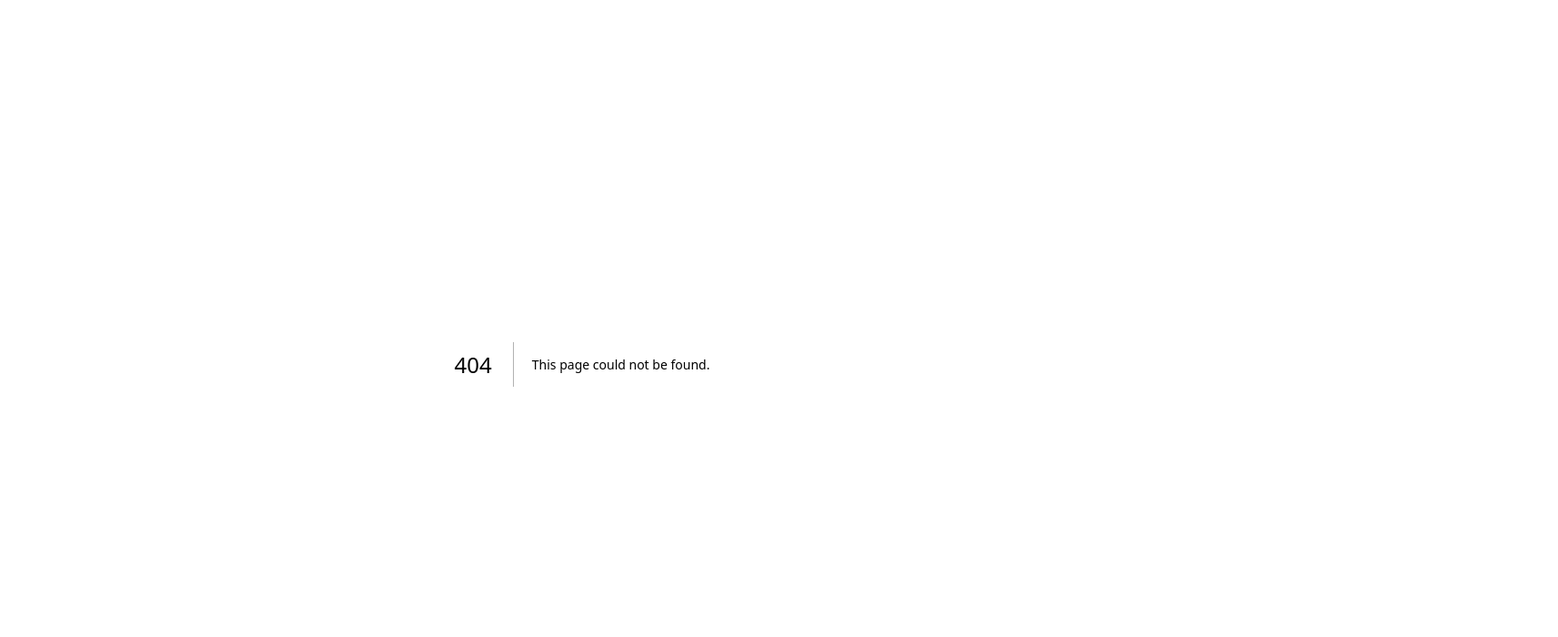
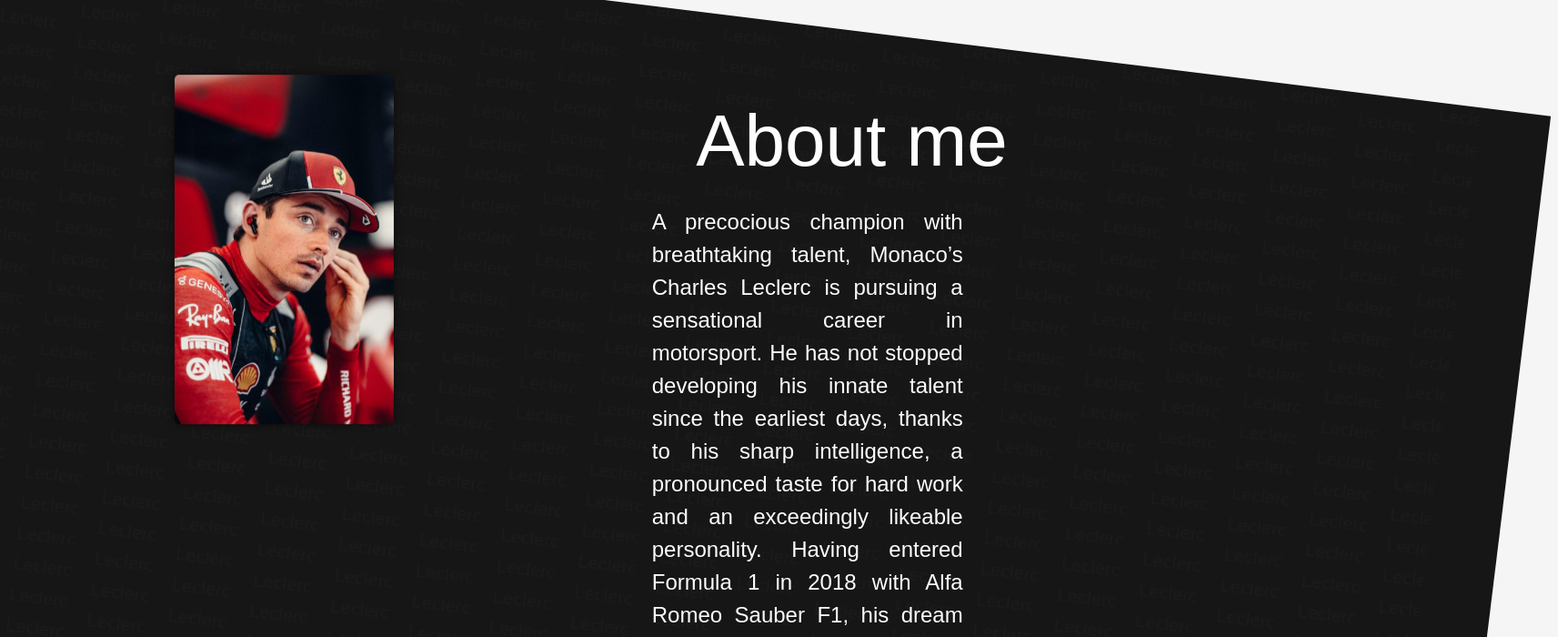
Before and after one commit to diego249/leclerc-project-responsive, a Next.js app in the folder leclerc-project-responsive-app/: page /aboutme in a window 1280 px wide. Before the commit this address had no page. Shown: the top 700 px of the page at 91% size, 1713 px wide, since content can reach past the window. Built offline with nearby package versions, Linux system fonts and the light colour scheme.

Commit message:
First about me section commit

```diff
--- /dev/null
+++ b/leclerc-project-responsive-app/app/aboutme/page.jsx
@@ -0,0 +1,75 @@
+"use client";
+
+// components/Hero.js
+import { React, useState, useEffect } from 'react';
+import { motion, useAnimation } from 'framer-motion';
+import { useInView } from 'react-intersection-observer';
+
+const Aboutme = () => {
+
+  const controls = useAnimation();
+  const [ref, inView] = useInView();
+
+  useEffect(() => {
+    if (inView) {
+      controls.start('visible');
+    } else {
+      controls.start('hidden');
+    }
+  }, [controls, inView]);
+
+  return (
+    <div style={{ height: '100vh' }}>
+      <div className='rotatedRectangle'>
+          <motion.img
+            ref={ref}
+            initial="hidden"
+            animate={controls}
+            variants={{
+              visible: { opacity: 1, y: 0, rotate: -7 },
+              hidden: { opacity: 0, y: 30, rotate: -7 },
+            }}
+            transition={{ duration: 0.3, delay: 0.3 }}
+            src="/lec_who.png"
+            alt="Imagen"
+            className="image-whoami"
+            style={{
+              boxShadow: '0 0 10px rgba(0, 0, 0, 0.5)',
+              borderRadius: '5px' }}
+             />
+          <div className='text-whoami font-general'>
+              <motion.h1
+                ref={ref}
+                initial="hidden"
+                animate={controls}
+                variants={{
+                  visible: { opacity: 1, y: 0, rotate: -7 },
+                  hidden: { opacity: 0, y: 30, rotate: -7 },
+                }}
+                transition={{ duration: 0.3, delay: 0.3 }}
+                style={{ color: "#FDFDFD", fontSize: "5rem" }}>About me
+              </motion.h1>
+              <motion.p
+                ref={ref}
+                initial="hidden"
+                animate={controls}
+                variants={{
+                  visible: { opacity: 1, y: 0, rotate: -7 },
+                  hidden: { opacity: 0, y: 30, rotate: -7 },
+                }}
+                transition={{ duration: 0.3, delay: 0.6 }}
+                style={{ color: "#FDFDFD", fontSize: "1.5rem" }}>
+                  A precocious champion with breathtaking talent,
+                  Monaco’s Charles Leclerc is pursuing a sensational career in motorsport.
+                  He has not stopped developing his innate talent since the earliest days,
+                  thanks to his sharp intelligence, a pronounced taste for hard work and an exceedingly likeable personality.
+                  Having entered Formula 1 in 2018 with Alfa Romeo Sauber F1,
+                  his dream continued in 2019 inside the prestigious Scuderia Ferrari alongside four-time World Champion Sebastian Vettel.
+              </motion.p>
+          </div>
+      </div>
+    </div>
+    );
+  };
+
+  export default Aboutme;
--- a/leclerc-project-responsive-app/app/globals.css
+++ b/leclerc-project-responsive-app/app/globals.css
@@ -8,6 +8,7 @@ body {
   background-color: #F5F5F5;
   margin-left: 10%;
   margin-right: 10%;
+  overflow-x: hidden;
 }
 
 /* Setear fuente */
@@ -39,12 +40,14 @@ body {
   font-family: 'Exo 2', sans-serif;
   font-weight: 400;
   color: #A30016;
+  font-size: 4.5vw;
 }
 
 .title-formula {
   font-family: 'Exo 2', sans-serif;
   font-weight: 400;
   color: #161616;
+  font-size: 4.5vw;
 }
 
 .title-charles {
@@ -58,3 +61,41 @@ body {
   font-family: 'Exo 2', sans-serif;
   font-weight: 400;
 }
+
+/* About me */
+.rotatedRectangle {
+  position: relative;
+  margin-left: -50%;
+  width: 200%;
+  height: 100%;
+  background-color: #161616;
+  transform: rotate(7deg);
+  background-image: url('./../public/lec_letters.png');
+  background-position: center;
+  background-repeat: no-repeat;
+  display: flex;
+}
+
+.image-whoami {
+  margin-left: 27.5%;
+  margin-top: 6%;
+  width: 30vw;
+  height: 30vw;
+  transform: rotate(-7deg);
+  box-shadow: '0 0 10px rgba(0, 0, 0, 0.5)',
+}
+
+.text-whoami h1 {
+  text-align: left;
+  margin-top: 2%;
+  margin-left: 25%;
+  transform: rotate(-7deg);
+}
+
+.text-whoami p {
+  text-align: justify;
+  margin-top: 4%;
+  margin-left: 25%;
+  width: 27.5%;
+  transform: rotate(-7deg);
+}
--- a/leclerc-project-responsive-app/app/hero/page.jsx
+++ b/leclerc-project-responsive-app/app/hero/page.jsx
@@ -21,12 +21,12 @@ const Hero = () => {
 
   return (
     <div style={{ height: '100vh' }}>
-      <div className="text-white p-8" style={{ position: 'absolute', top: '50%', left: '10%', transform: 'translate(0%, -50%)' }}>
+      <div className="text-white p-8" style={{ position: 'absolute', top: '25vw', left: '10%', transform: 'translate(0%, -50%)' }}>
         {/* Cartel con opacidad detrás de los h1 */}
         <div
           className="absolute flex items-center"
           style={{
-            top: '50%',
+            top: '12.5vw',
             left: '5%',
             transform: 'translate(0%, -50%)',
             zIndex: -1, // Coloca el cartel detrás de los h1
@@ -66,8 +66,7 @@ const Hero = () => {
             visible: { opacity: 1, x: 0 },
             hidden: { opacity: 0, x: 30 },
           }}
-          transition={{ duration: 0.3 }}
-          className="text-8xl">
+          transition={{ duration: 0.3 }}>
           <span className='title-ferrari'>FERRARI</span>
         </motion.h1>
         <motion.h1
@@ -78,8 +77,7 @@ const Hero = () => {
             visible: { opacity: 1, x: 0 },
             hidden: { opacity: 0, x: 30 },
           }}
-          transition={{ duration: 0.3, delay: 0.15 }}
-          className="text-8xl">
+          transition={{ duration: 0.3, delay: 0.15 }}>
           <span className='title-formula'>Formula One</span>
         </motion.h1>
         <motion.h1
@@ -90,12 +88,11 @@ const Hero = () => {
             visible: { opacity: 1, x: 0 },
             hidden: { opacity: 0, x: 30 },
           }}
-          transition={{ duration: 0.3, delay: 0.3 }}
-          className="text-8xl">
+          transition={{ duration: 0.3, delay: 0.3 }}>
           <span className='title-formula'>Driver</span>
         </motion.h1>
       </div>
-      <div style={{ position: 'absolute', top: '15%', left: '52.5%' }}>
+      <div style={{ position: 'absolute', top: '10vw', left: '52.5%' }}>
         <ImageStack />
       </div>
     </div>
--- a/leclerc-project-responsive-app/app/navbar/page.jsx
+++ b/leclerc-project-responsive-app/app/navbar/page.jsx
@@ -31,13 +31,17 @@ const Navbar = () => {
                   hidden: { opacity: 0, y: 30 },
                 }}
                 transition={{ duration: 0.3 }}
-                className="w-full bg-transparent fixed top-0 left-0 right-0 z-10">
+                className="w-full bg-transparent fixed top-0 left-0 right-0 z-10"
+                style={{
+                    backdropFilter: navbar ? 'blur(10px)' : 'none',
+                    WebkitBackdropFilter: navbar ? 'blur(10px)' : 'none', // Para compatibilidad con Safari
+                }}>
                 <div className="justify-between px-4 mx-auto lg:max-w-8xl md:items-center md:flex md:px-8 lg:ml-48 lg:mr-48 lg:ml-0 lg:mr-0">
                     <div>
                         <div className="flex items-center justify-between py-3 md:py-5 md:block">
                             {/* Logo */}
                             <Link href="/">
-                                <img src="/ferrari_logo_black.png" alt="Icon" className="mr-2" style={{ width: 'auto' }} />
+                                <img src="/ferrari_logo_black.png" alt="Icon"/>
                             </Link>
                             {/* Hamburger mobile*/}
                             <div className="md:hidden">
@@ -46,7 +50,6 @@ const Navbar = () => {
                                 onClick={() => setNavbar(!navbar)}
                                 >
                                 {navbar ? (
-
                                     <button className="text-black focus:outline-none">
                                         <svg className="h-6 w-6" fill="none" stroke="currentColor" viewBox="0 0 24 24" xmlns="http://www.w3.org/2000/svg">
                                             <path strokeLinecap="round" strokeLinejoin="round" strokeWidth="2" d="M6 18L18 6M6 6l12 12"></path>
@@ -70,7 +73,7 @@ const Navbar = () => {
                             navbar ? 'p-12 md:p-0 block' : 'hidden'
                         }`}
                         >
-                            <ul className="h-screen md:h-auto items-center justify-center md:flex ">
+                            <ul className="h-screen md:h-auto items-center justify-center md:flex">
                                 <li className="font-general pb-6 text-m py-2 md:px-6 text-center border-b-2 md:border-b-0" style={{ color: "#6C6C6C" }}>
                                     <Link href="#about" onClick={() => setNavbar(!navbar)}>
                                         Home
--- a/leclerc-project-responsive-app/app/page.jsx
+++ b/leclerc-project-responsive-app/app/page.jsx
@@ -3,12 +3,14 @@
 import Image from 'next/image'
 import Navbar from './navbar/page'
 import Hero from './hero/page'
+import Aboutme from './aboutme/page'
 
 const Home = () => {
   return (
     <div>
       <Navbar/>
       <Hero />
+      <Aboutme />
     </div>
   );
 };
--- a/leclerc-project-responsive-app/tailwind.config.js
+++ b/leclerc-project-responsive-app/tailwind.config.js
@@ -13,7 +13,7 @@ module.exports = {
           'conic-gradient(from 180deg at 50% 50%, var(--tw-gradient-stops))',
       },
       fontSize: {
-        'custom-large': '15rem',
+        'custom-large': '12.5vw',
       },
     },
   },
```
Also changed, not shown: leclerc-project-responsive-app/public/lec_letters.png (added), leclerc-project-responsive-app/public/lec_who.png (added).
